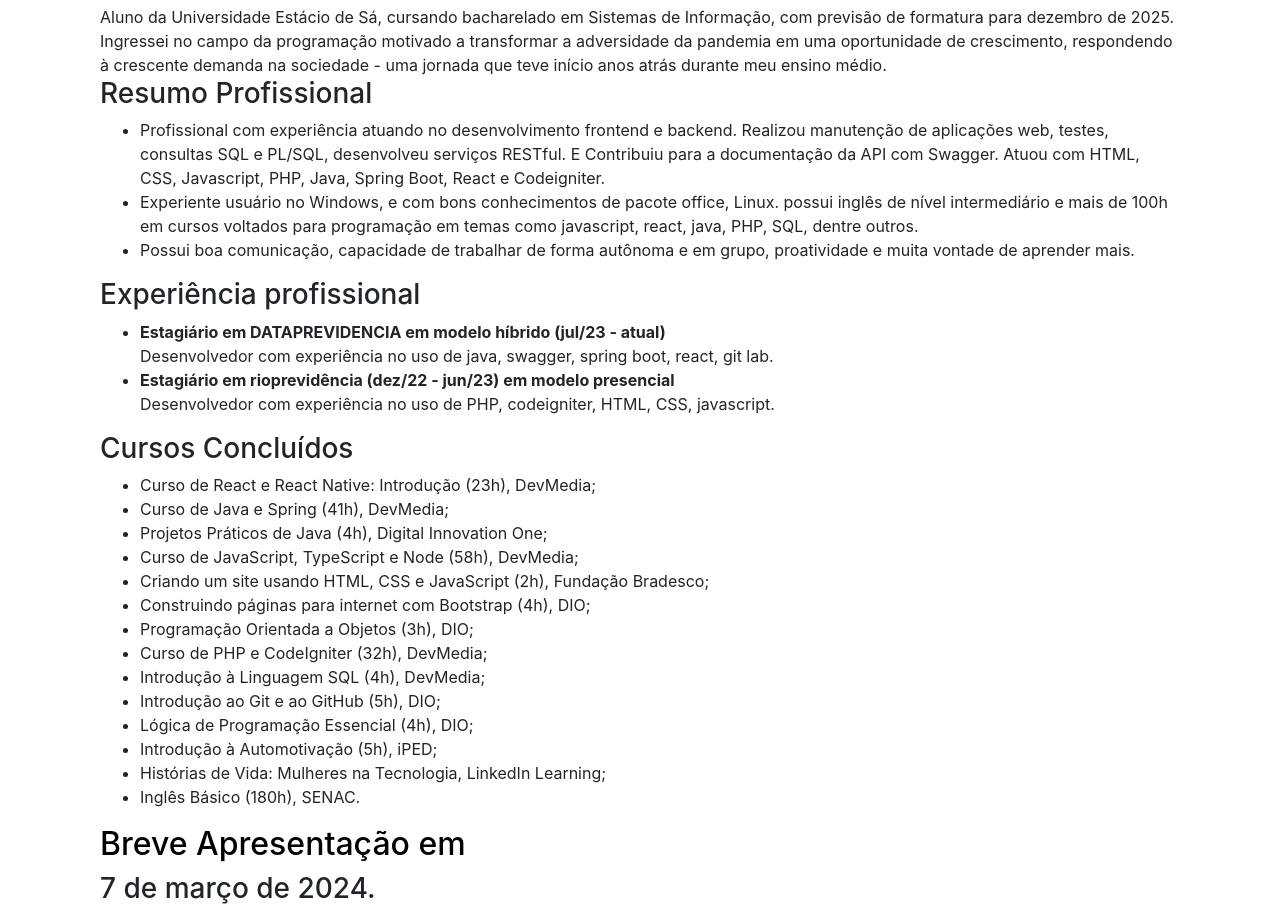
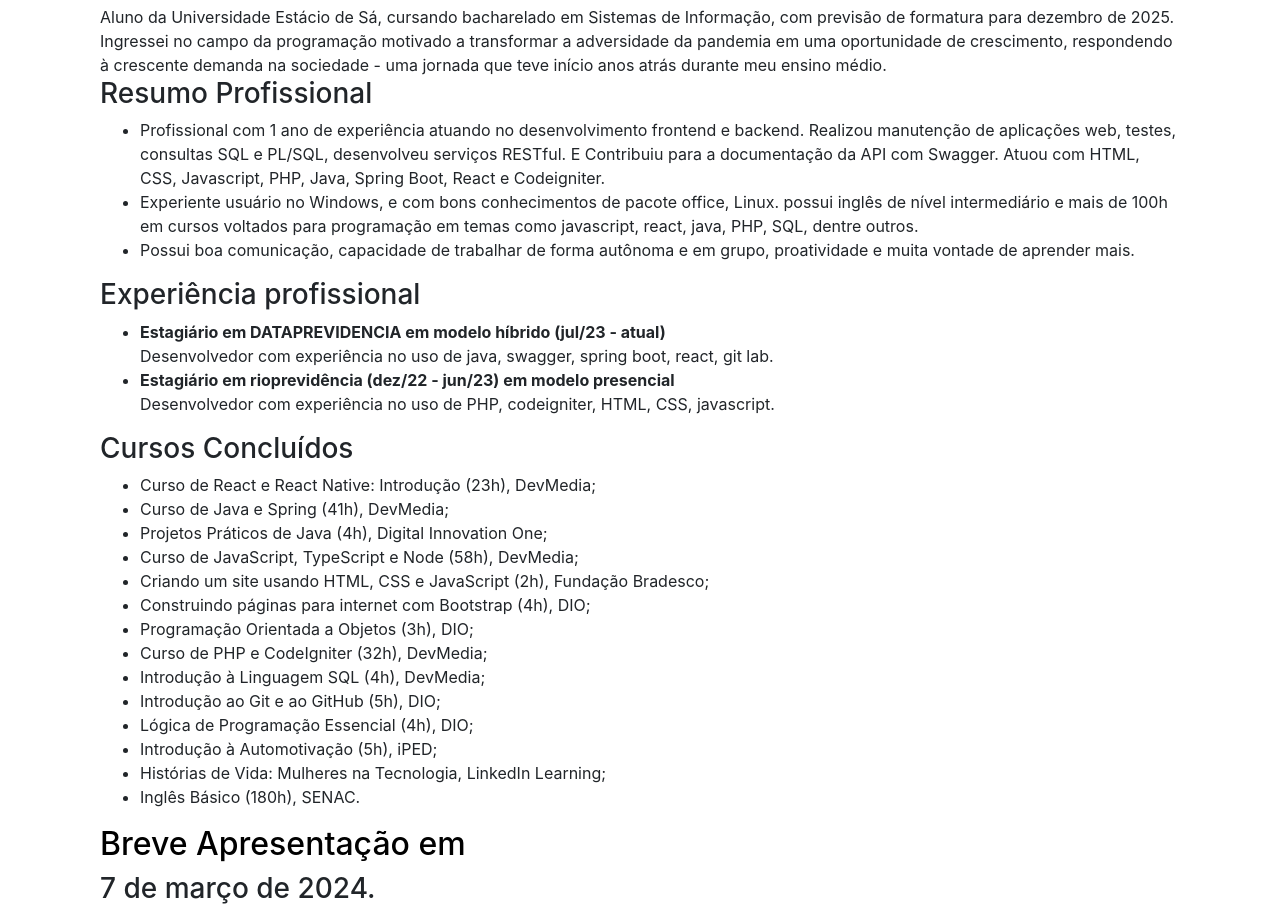
Before and after one commit to eduardosaatkamp/portfolioEduardoSaat, a website: page index.html in a window 1280 px wide. Shown: the part 1256-2171 px from the top of the page. Drawn offline with Linux system fonts and the light colour scheme.

Commit message:
Update index.html

```diff
--- a/index.html
+++ b/index.html
@@ -116,7 +116,7 @@
             Aluno da Universidade Estácio de Sá, cursando bacharelado em Sistemas de Informação, com previsão de formatura para dezembro de 2025. Ingressei no campo da programação motivado a transformar a adversidade da pandemia em uma oportunidade de crescimento, respondendo à crescente demanda na sociedade - uma jornada que teve início anos atrás durante meu ensino médio.
             <h3>Resumo Profissional</h3>
             <ul>
-              <li>Profissional com experiência atuando no desenvolvimento frontend e backend. Realizou manutenção de aplicações web, testes, consultas SQL e PL/SQL, desenvolveu serviços RESTful. E Contribuiu para a documentação da API com Swagger. Atuou com HTML, CSS, Javascript, PHP, Java, Spring Boot, React e Codeigniter.</li>
+              <li>Profissional com 1 ano de experiência atuando no desenvolvimento frontend e backend. Realizou manutenção de aplicações web, testes, consultas SQL e PL/SQL, desenvolveu serviços RESTful. E Contribuiu para a documentação da API com Swagger. Atuou com HTML, CSS, Javascript, PHP, Java, Spring Boot, React e Codeigniter.</li>
               <li>Experiente usuário no Windows, e com bons conhecimentos de pacote office, Linux. possui inglês de nível intermediário e mais de 100h em cursos voltados para programação em temas como javascript, react, java, PHP, SQL, dentre outros.</li>
               <li>Possui boa comunicação, capacidade de trabalhar de forma autônoma e em grupo, proatividade e muita vontade de aprender mais.</li>
             </ul>
```
